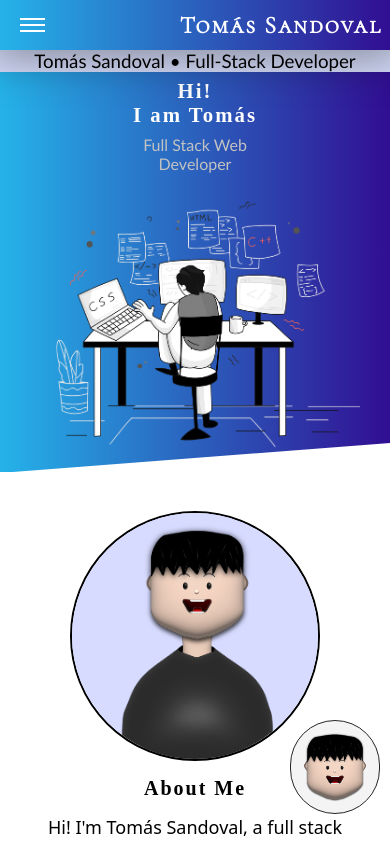
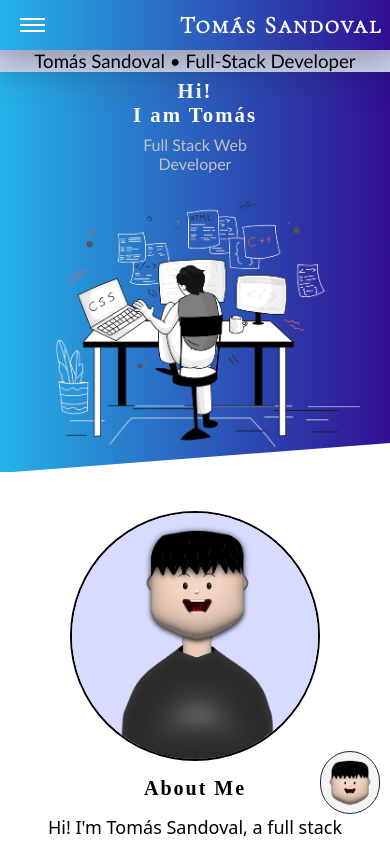
Before and after one commit to TomSandoval/Portfolio, a React (Vite) app: page / in a window 390 px wide. Shown: the top 842 px of the page. Built offline with nearby package versions, Linux system fonts and the light colour scheme; a web font is replaced by a local one.

Commit message:
chatbot mobile

```diff
--- a/src/components/ChatBot/ChatBot.css
+++ b/src/components/ChatBot/ChatBot.css
@@ -16,3 +16,9 @@
     z-index: 1000;
     transition: all 0.3s ease-in-out;
 }
+
+@media only screen and (max-width: 800px) {
+    .avatar-chat {
+        max-width: 60px;
+    }
+}
```
